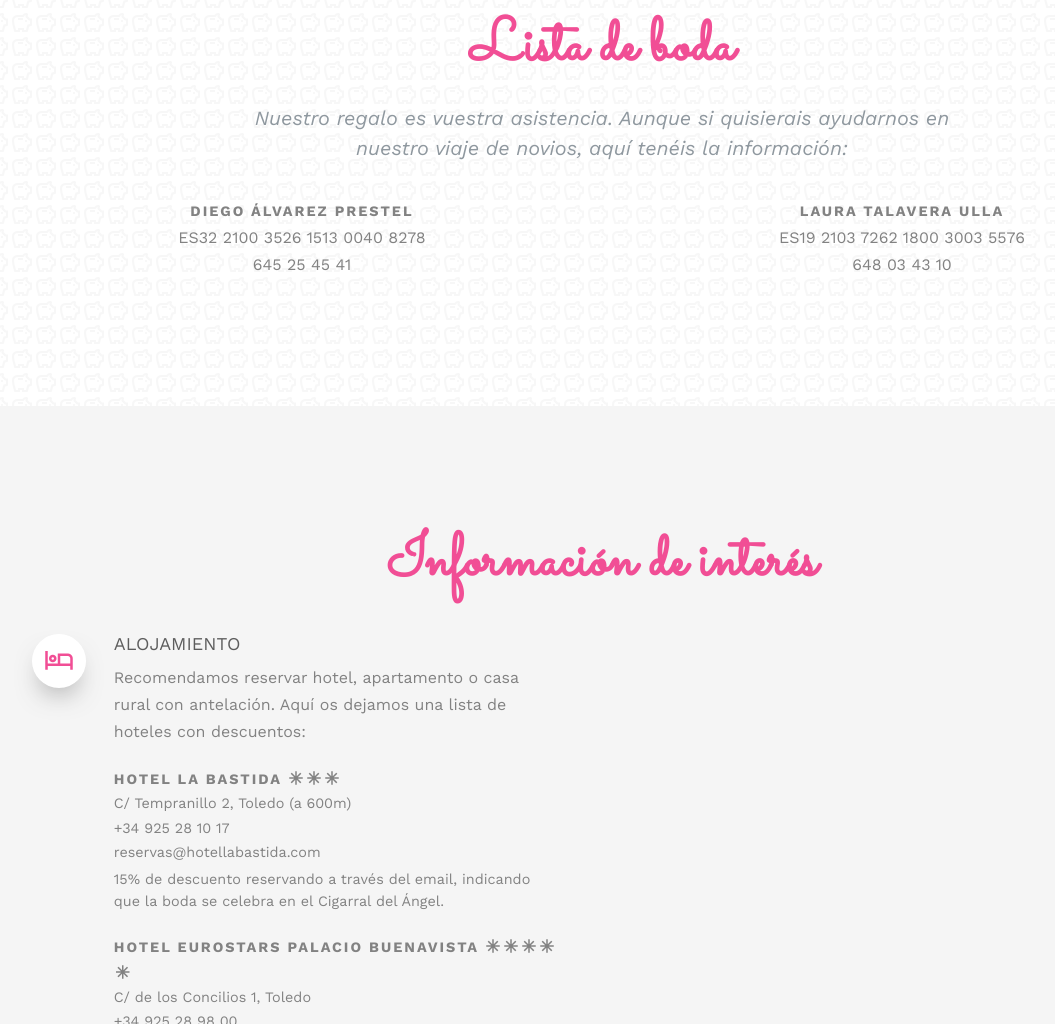
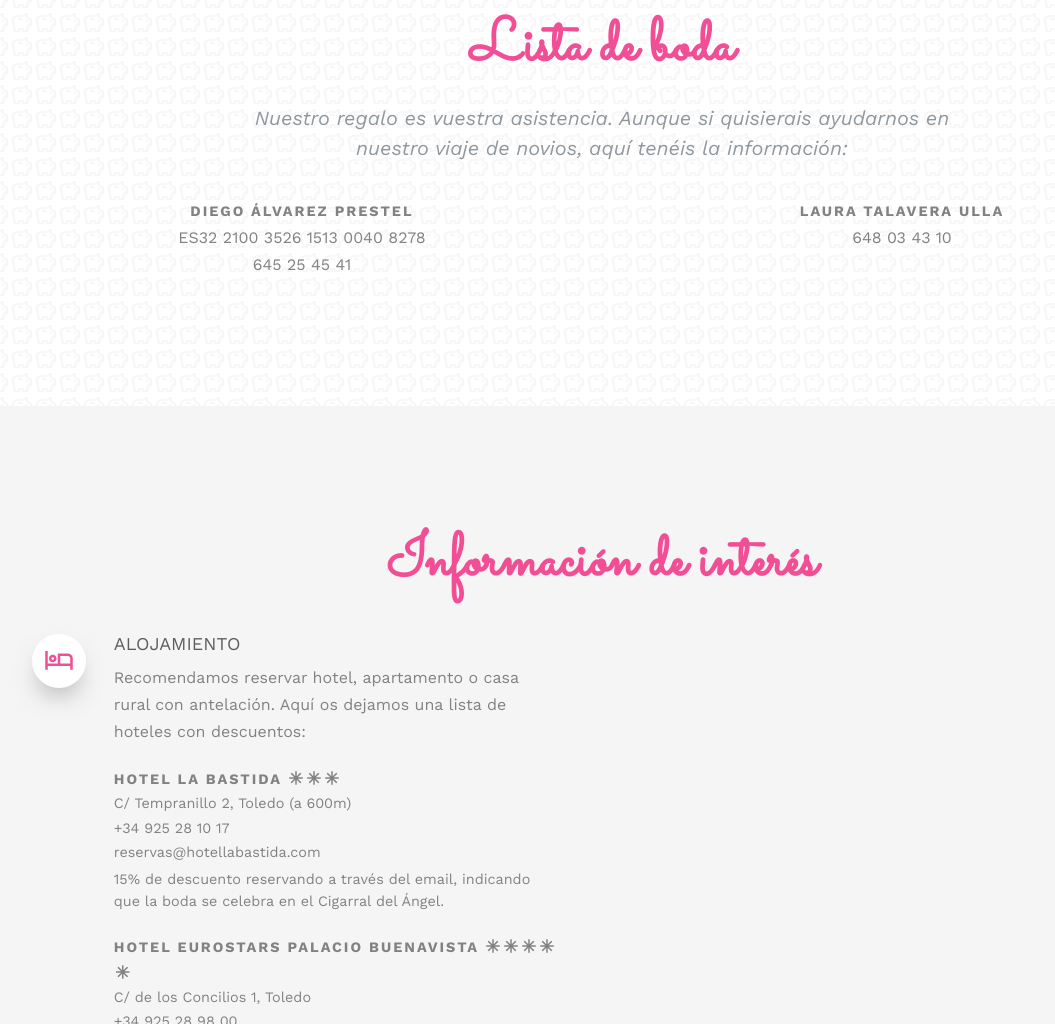
Before and after one commit to bodadiegoylaura/invitacion, a plain HTML site: page index.html in a window 1280 px wide. Shown: the part 3396-4420 px from the top of the page, without its empty margins (38-1093 px from the left). Drawn offline with nearby package versions, Linux system fonts and the light colour scheme.

Commit message:
Update index.html

```diff
--- a/index.html
+++ b/index.html
@@ -236,7 +236,6 @@ especial. Tu compañía hará que este día sea aún más especial.</p>
 					</div>
 					<div class="col-md-6 animate-box text-center">
 						<div style="    font-size: 0.9em; text-transform: uppercase;    letter-spacing: 2px;    font-weight: 700;    display: block;">Laura Talavera Ulla</div>
-						<div>ES19 2103 7262 1800 3003 5576</div>
 						<div>648 03 43 10</div>
 					</div>
 				</div>
```
